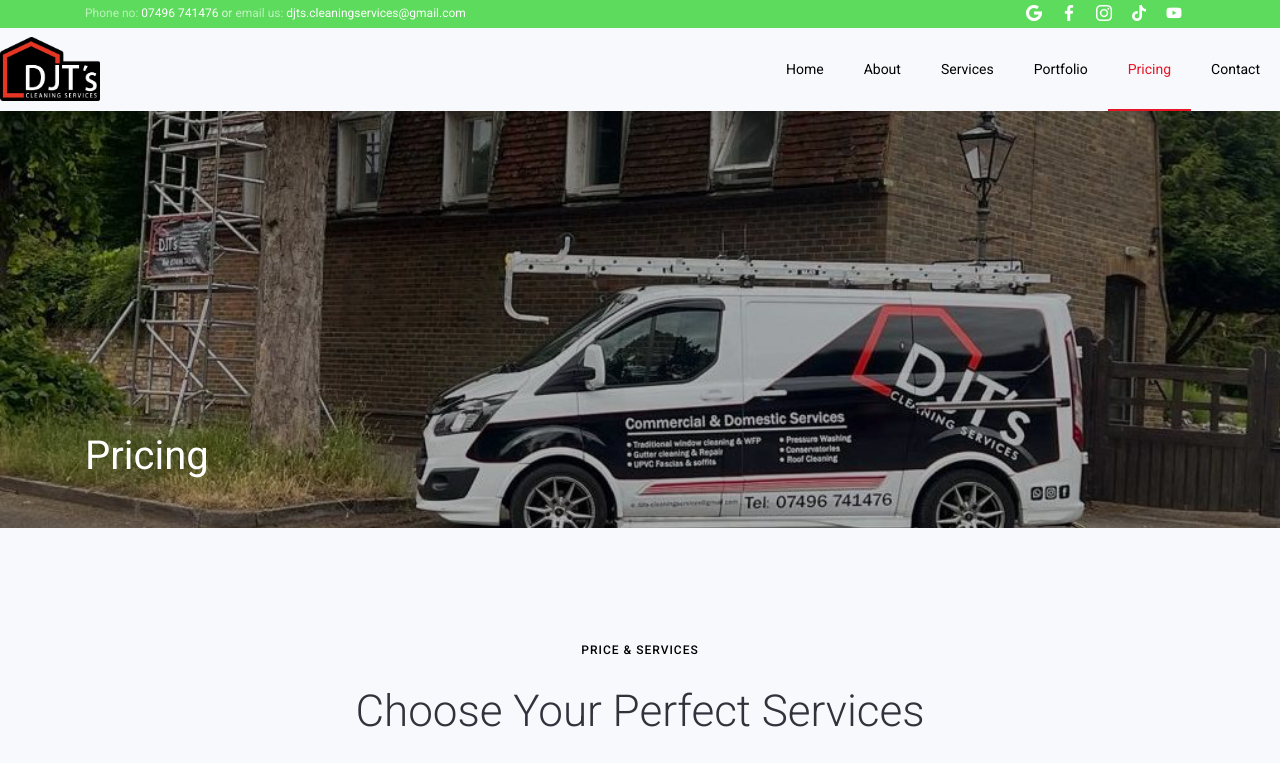
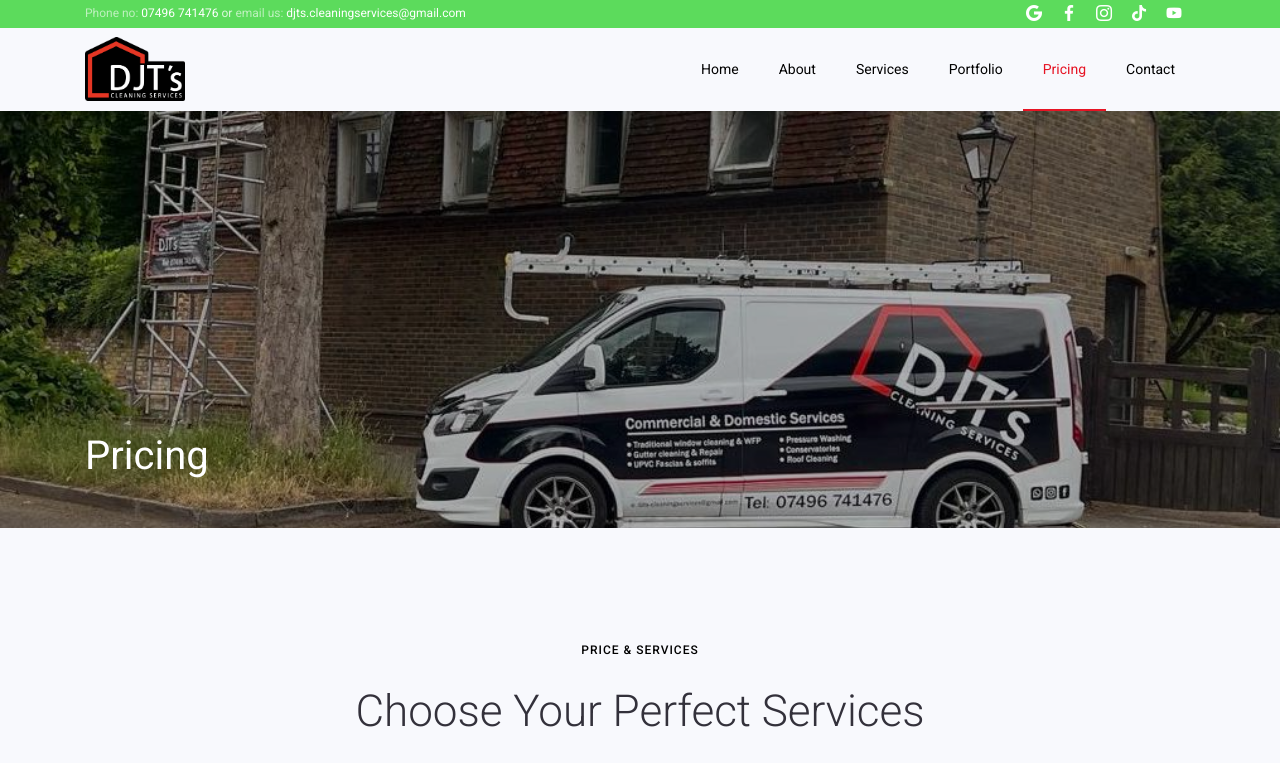
Before and after one commit to CameronPhysique/djts-site, a plain HTML site: page pricing.html in a window 1280 px wide. Shown: the top 763 px of the page. Drawn offline with Linux system fonts and the light colour scheme; some packages are replaced by stand-ins of ours; no server answers; files whose address does not match are found by name.

Commit message:
Pricing Nav bar fix 28/10/22

```diff
--- a/pricing.html
+++ b/pricing.html
@@ -42,7 +42,9 @@
 			</div>
 		</div>
 	</div>
+	<!--Nav Start-->
 	<nav class="navbar navbar-expand-lg navbar-light ftco_navbar bg-light ftco-navbar-light" id="ftco-navbar">
+	    <div class="container">
 	    	<a class="navbar-brand" href="index.html"><img src="images/logo.png" alt="djts cleaning services logo" class="logo" width="100px" height="auto"></a>
 	      <button class="navbar-toggler" type="button" data-toggle="collapse" data-target="#ftco-nav" aria-controls="ftco-nav" aria-expanded="false" aria-label="Toggle navigation">
 	        <span class="fa fa-bars"></span> Menu
```
